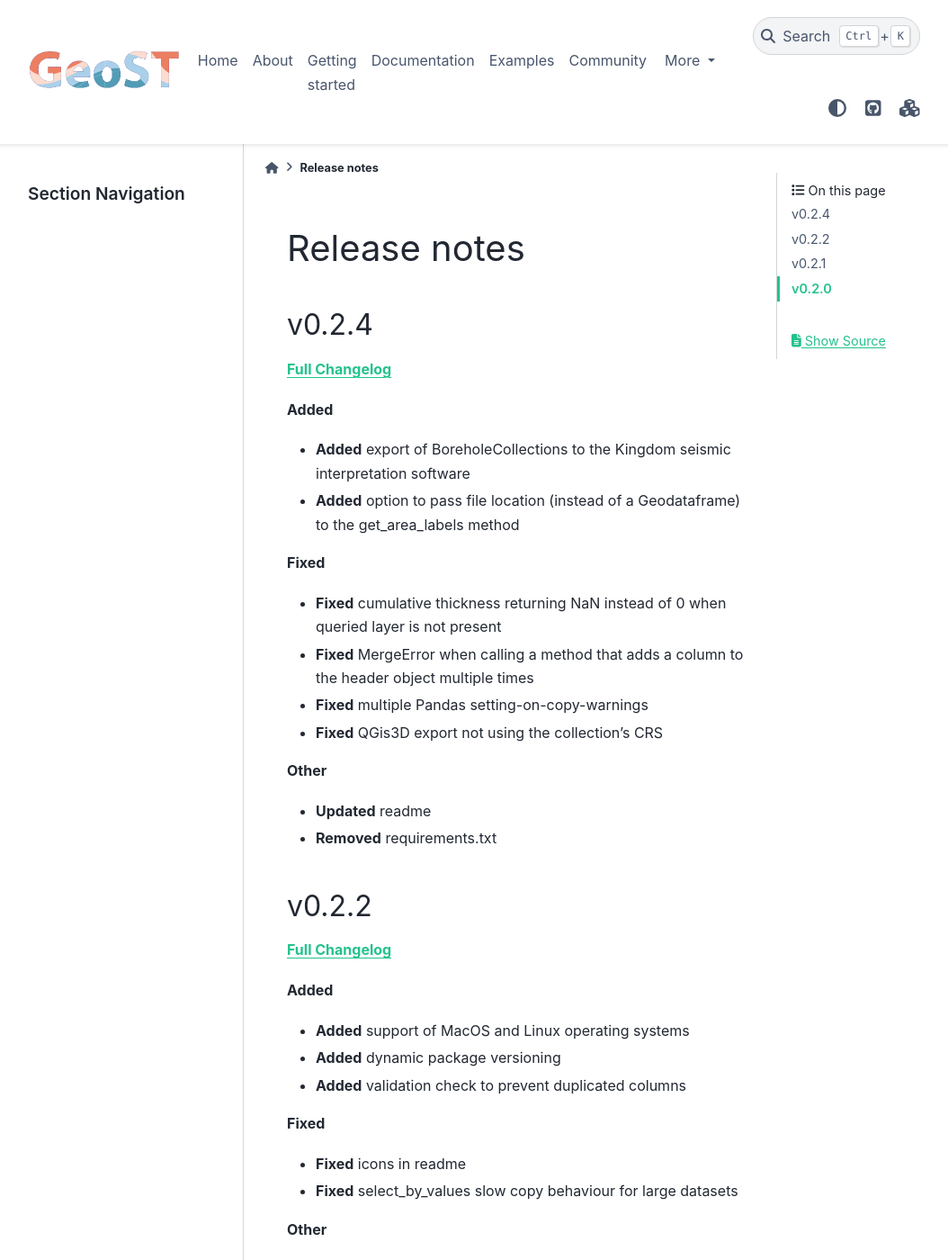
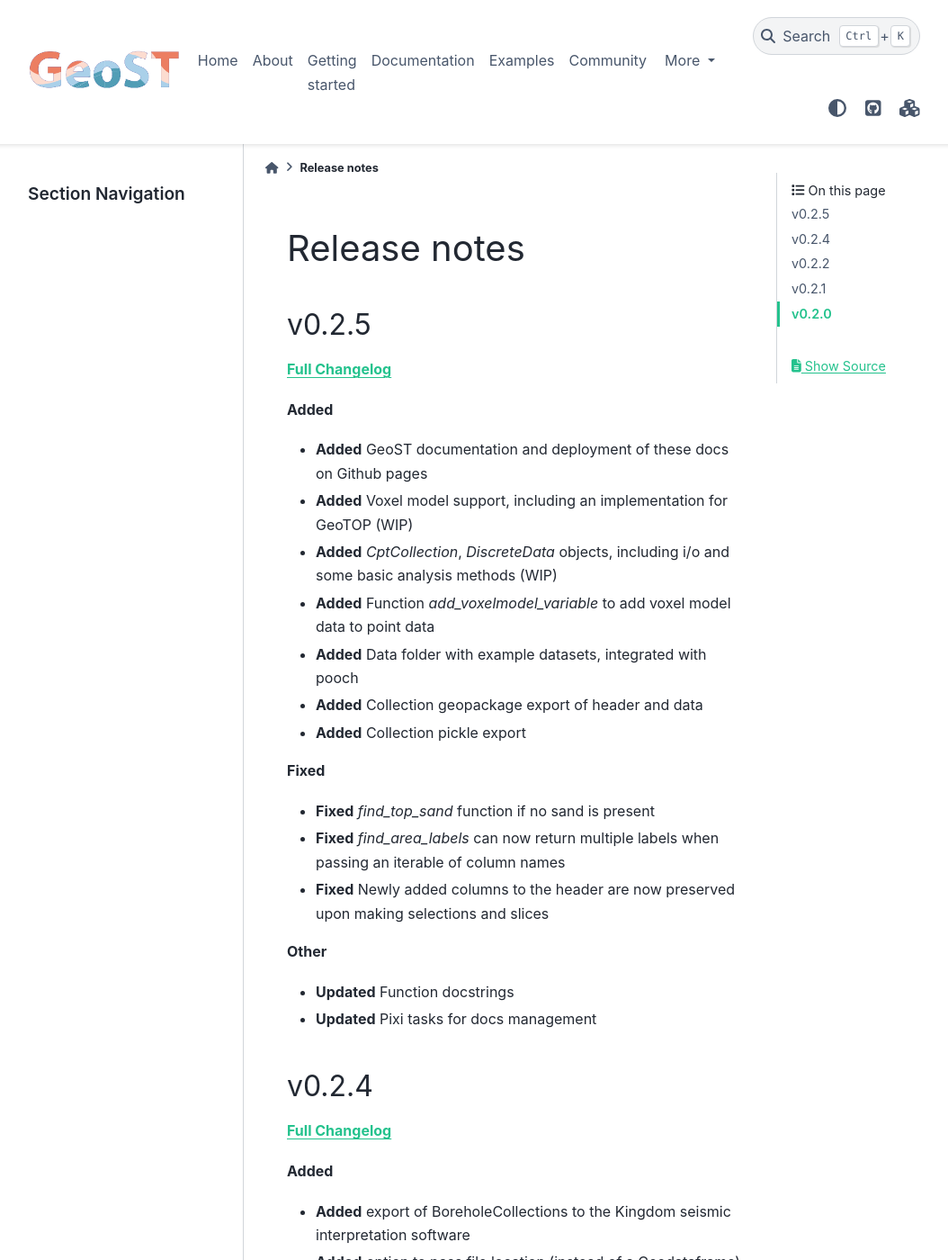
Before and after one commit to Deltares-research/geost, a Sphinx documentation site: the page built from docs/changelog.md, in a window 1280 px wide and 1400 px high. Shown: the whole window at 90% size, without its empty margins (113-1167 px from the left). Built offline with Sphinx 7.4.7 and the PyData theme 0.15.4, drawn with Linux system fonts in a browser that asks for light colours.

Commit message:
Update documentation and workflow for GeoST release v0.2.5

```diff
--- a/docs/changelog.md
+++ b/docs/changelog.md
@@ -1,4 +1,28 @@
 # Release notes
+
+## v0.2.5
+
+[**Full Changelog**](https://github.com/Deltares-research/geost/compare/0.2.4...0.2.5)
+
+**Added**
+- **Added** GeoST documentation and deployment of these docs on Github pages
+- **Added** Voxel model support, including an implementation for GeoTOP (WIP)
+- **Added** *CptCollection*, *DiscreteData* objects, including i/o and some basic analysis methods (WIP)
+- **Added** Function *add_voxelmodel_variable* to add voxel model data to point data
+- **Added** Data folder with example datasets, integrated with pooch
+- **Added** Collection geopackage export of header and data
+- **Added** Collection pickle export
+
+
+**Fixed**
+* **Fixed** *find_top_sand* function if no sand is present
+* **Fixed** *find_area_labels* can now return multiple labels when passing an iterable of column names
+* **Fixed** Newly added columns to the header are now preserved upon making selections and slices
+
+**Other**
+- **Updated** Function docstrings
+- **Updated** Pixi tasks for docs management
+
 
 ## v0.2.4
 
```
Also changed, not shown: docs/documentation.md (+1 -1 lines), 1 other file.
